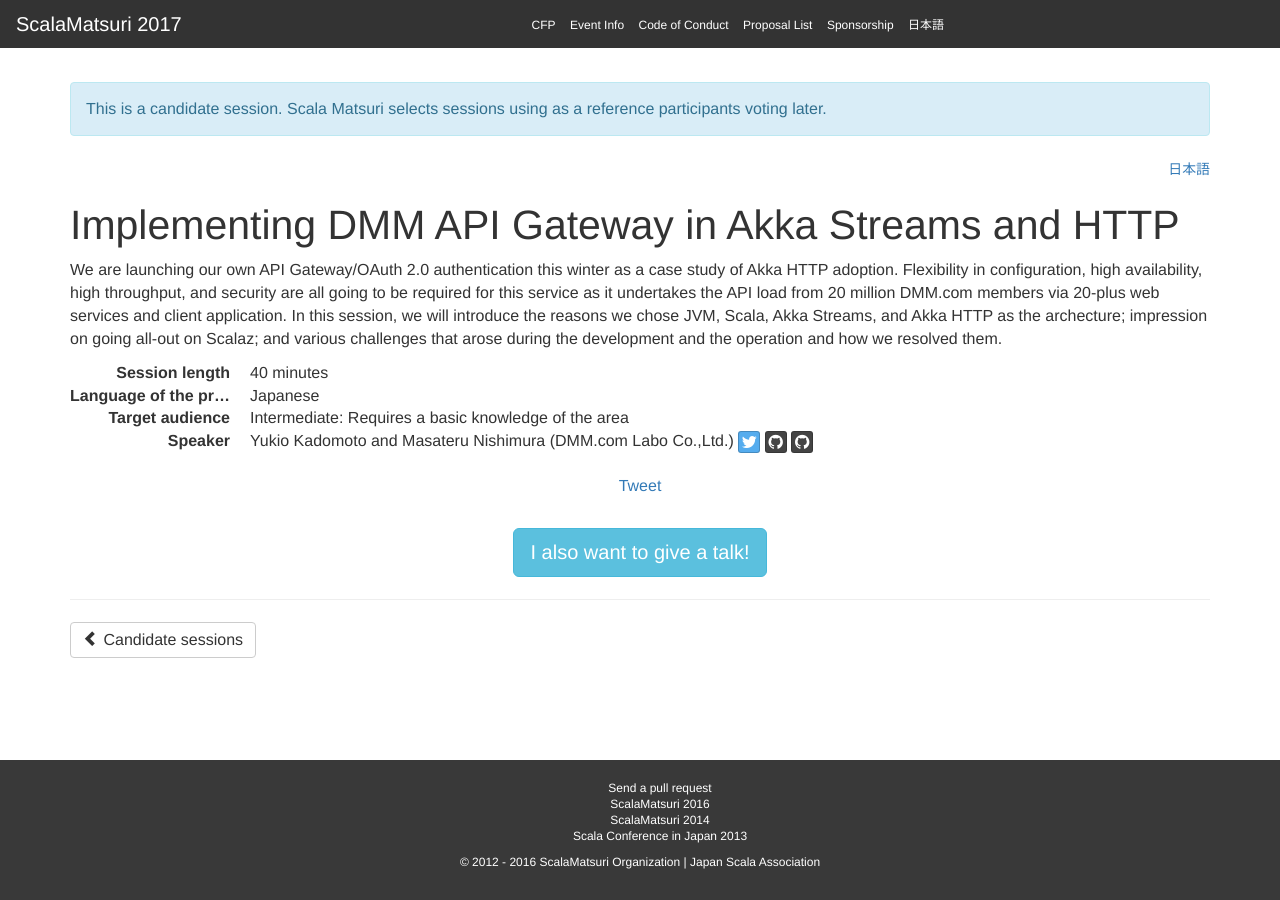
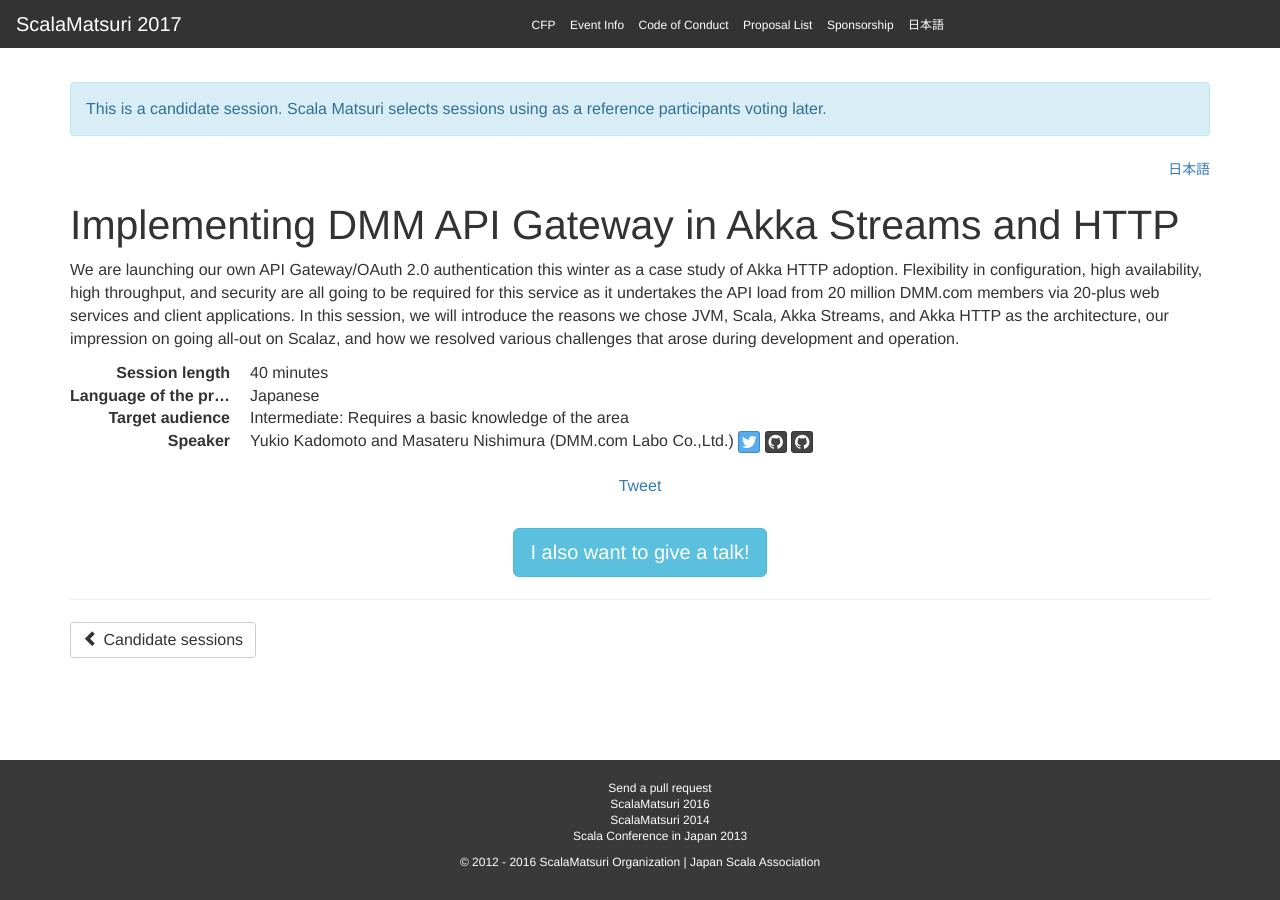
Before and after one commit to scalajp/2017.scalamatsuri.org, a Jekyll site: the page built from _candidates_en/KadomotoNishimura_1.md, in a window 1280 px wide. Built offline with Jekyll 4.4.1, drawn with Linux system fonts in a browser that asks for light colours; nearby versions of some CDN libraries; comment, search, counter and statistics services are not loaded.

Commit message:
Update KadomotoNishimura_1.md

```diff
--- a/_candidates_en/KadomotoNishimura_1.md
+++ b/_candidates_en/KadomotoNishimura_1.md
@@ -12,5 +12,5 @@
   - Microservices
 ---
 We are launching our own API Gateway/OAuth 2.0 authentication this winter as a case study of Akka HTTP adoption.
-Flexibility in configuration, high availability, high throughput, and security are all going to be required for this service as it  undertakes the API load from 20 million DMM.com members via 20-plus web services and client application.
-In this session, we will introduce the reasons we chose JVM, Scala, Akka Streams, and Akka HTTP as the archecture; impression on going all-out on Scalaz; and various challenges that arose during the development and the operation and how we resolved them.
+Flexibility in configuration, high availability, high throughput, and security are all going to be required for this service as it  undertakes the API load from 20 million DMM.com members via 20-plus web services and client applications.
+In this session, we will introduce the reasons we chose JVM, Scala, Akka Streams, and Akka HTTP as the architecture, our impression on going all-out on Scalaz, and how we resolved various challenges that arose during development and operation.
```
